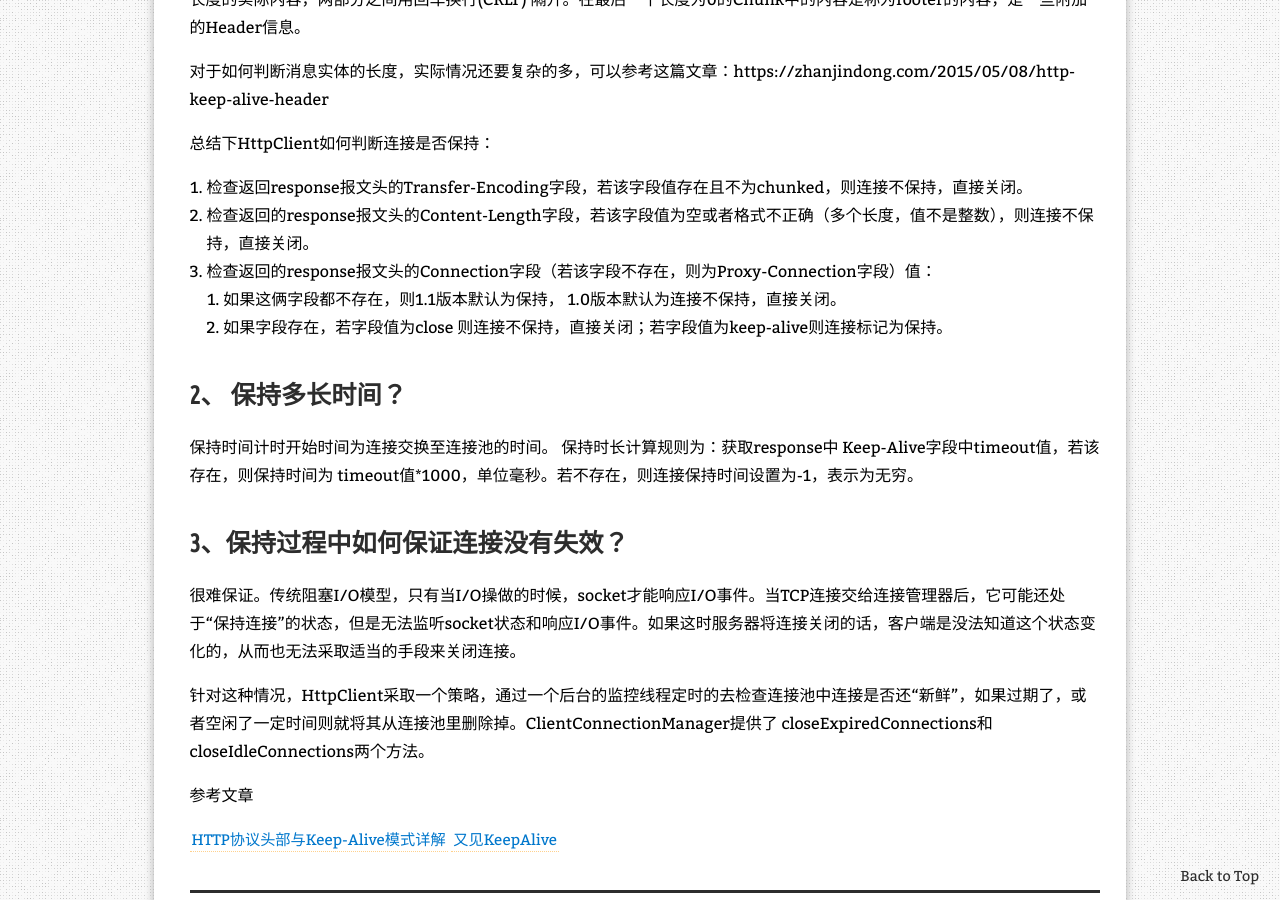
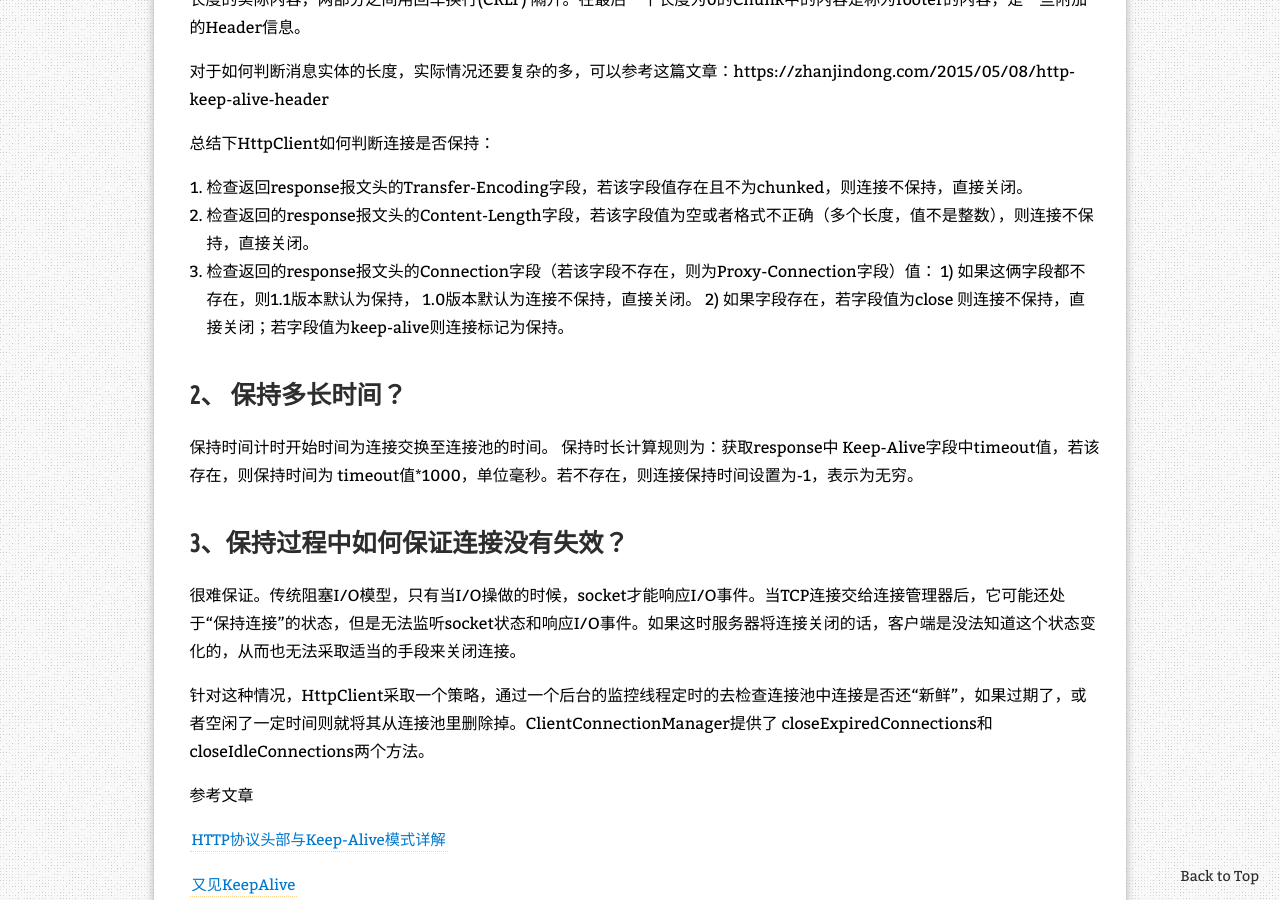
Before and after one commit to zhanjindong/zhanjindong.github.io, a Jekyll site: the page built from _posts/2016-06-15-httpclient-connection-pool.md, in a window 1280 px wide and 900 px high, scrolled down 980 px. Built offline with Jekyll 4.4.1, drawn with Linux system fonts in a browser that asks for light colours; nearby versions of some CDN libraries; comment, search, counter and statistics services are not loaded; a style sheet for code colours, icons or effects is not loaded.

Commit message:
add post

```diff
--- a/_posts/2016-06-15-httpclient-connection-pool.md
+++ b/_posts/2016-06-15-httpclient-connection-pool.md
@@ -31,8 +31,8 @@ HTTP是一种无连接的事务协议，底层使用的还是TCP，连接池复
 1. 检查返回response报文头的Transfer-Encoding字段，若该字段值存在且不为chunked，则连接不保持，直接关闭。
 2. 检查返回的response报文头的Content-Length字段，若该字段值为空或者格式不正确（多个长度，值不是整数），则连接不保持，直接关闭。
 3. 检查返回的response报文头的Connection字段（若该字段不存在，则为Proxy-Connection字段）值：
-	1. 如果这俩字段都不存在，则1.1版本默认为保持， 1.0版本默认为连接不保持，直接关闭。
-	2. 如果字段存在，若字段值为close 则连接不保持，直接关闭；若字段值为keep-alive则连接标记为保持。
+	1) 如果这俩字段都不存在，则1.1版本默认为保持， 1.0版本默认为连接不保持，直接关闭。
+	2) 如果字段存在，若字段值为close 则连接不保持，直接关闭；若字段值为keep-alive则连接标记为保持。
 
 ## 2、 保持多长时间？
 
@@ -48,6 +48,7 @@ closeExpiredConnections和closeIdleConnections两个方法。
 参考文章
 
 [HTTP协议头部与Keep-Alive模式详解][1]
+
 [又见KeepAlive][2]
 
 [1]: https://zhanjindong.com/2015/05/08/http-keep-alive-header
```
